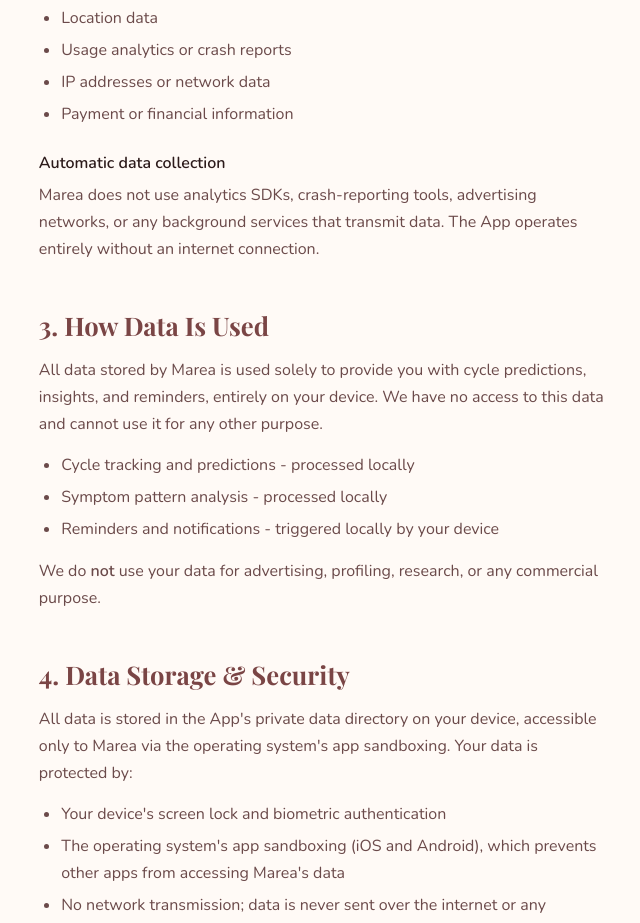
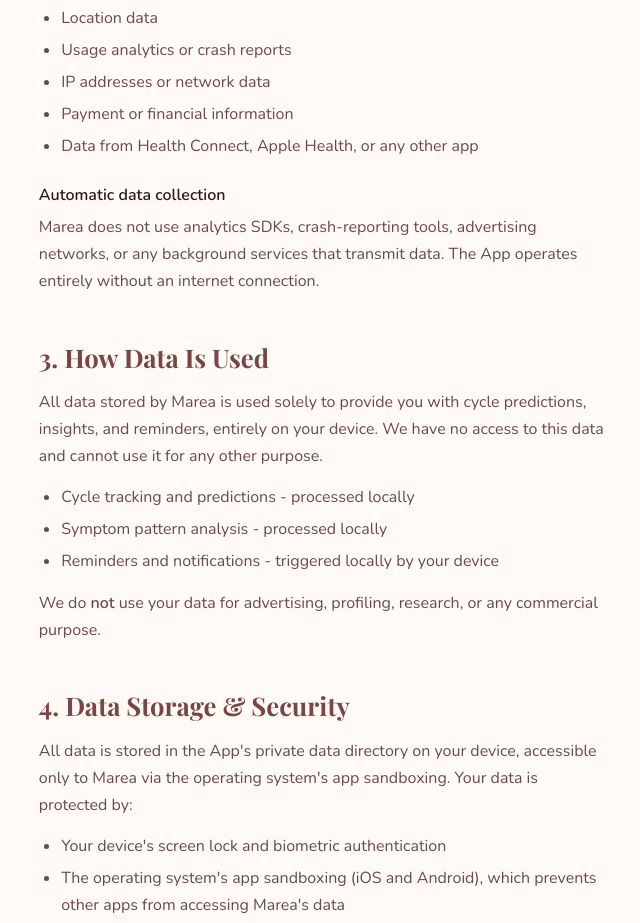
Before and after one commit to reverseBits/Marea-Marketing-Website, a Next.js app: page /privacy-policy in a window 1280 px wide. Shown: the part 1700-2623 px from the top of the page, without its empty margins (318-958 px from the left). Built offline with nearby package versions, Linux system fonts and the light colour scheme; no server answers; a web font is replaced by a local one.

Commit message:
docs(privacy): note no data read from Health Connect or Apple Health

```diff
--- a/app/privacy-policy/page.tsx
+++ b/app/privacy-policy/page.tsx
@@ -70,6 +70,7 @@
             <li>Usage analytics or crash reports</li>
             <li>IP addresses or network data</li>
             <li>Payment or financial information</li>
+            <li>Data from Health Connect, Apple Health, or any other app</li>
           </ul>
 
           <h3>Automatic data collection</h3>
```
